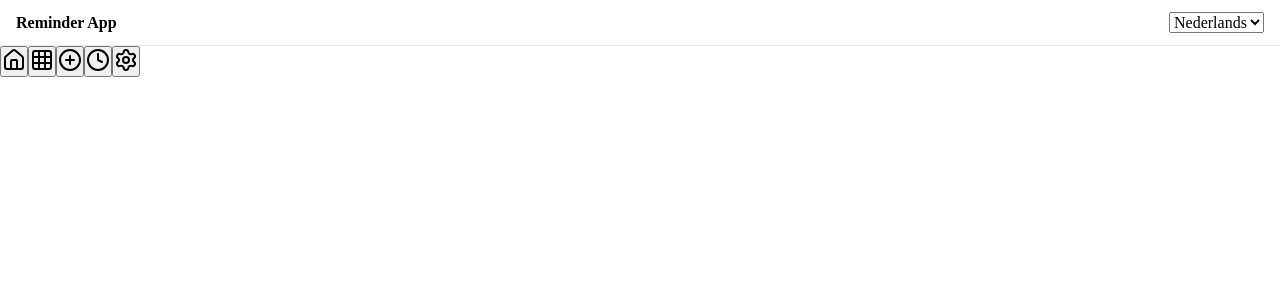
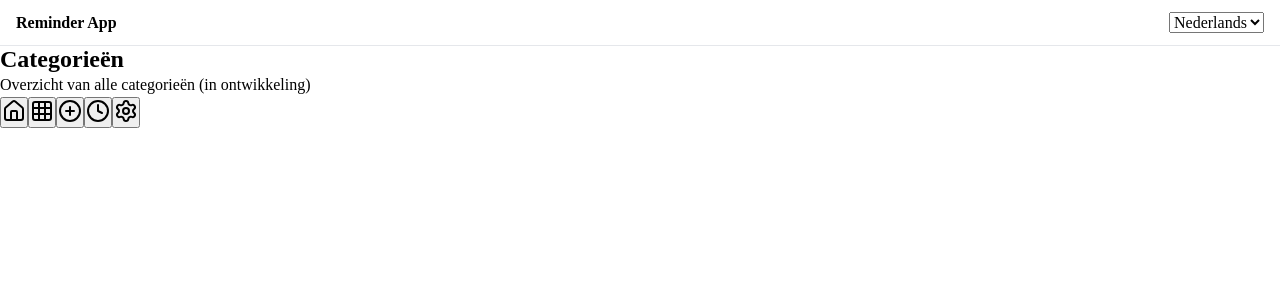
Before and after one commit to harrolds/temio, a React (Vite) app: page / in a window 1280 px wide. Both pictures are taken after a click on the button 42 px from the left and 79 px from the top of the page. Shown: the top 300 px of the page. Built offline with nearby package versions, Linux system fonts and the light colour scheme.

Commit message:
Update App.jsx

```diff
--- a/src/App.jsx
+++ b/src/App.jsx
@@ -10,7 +10,21 @@ import Overheid from "@/pages/Overheid";
 import Diversen from "@/pages/Diversen";
 import { migrateAll } from "@/utils/migrateStorage";
 
-// Sprint 2.3 — logica: gecontroleerde localStorage reset en migratie
+// tijdelijke placeholders voor nieuwe footer-routes
+function Categories() {
+  return <div className="rr-page"><h2>Categorieën</h2><p>Overzicht van alle categorieën (in ontwikkeling)</p></div>;
+}
+function Add() {
+  return <div className="rr-page"><h2>Nieuwe herinnering</h2><p>Formulier voor directe toevoeging (in ontwikkeling)</p></div>;
+}
+function Agenda() {
+  return <div className="rr-page"><h2>Agenda</h2><p>Weergave van geplande herinneringen (in ontwikkeling)</p></div>;
+}
+function Settings() {
+  return <div className="rr-page"><h2>Instellingen</h2><p>Profiel, thema en voorkeuren (in ontwikkeling)</p></div>;
+}
+
+// Sprint 2.3 – gecontroleerde localStorage reset en migratie
 try {
   const VERSION_KEY = "reminder-app-version";
   const CURRENT_VERSION = "v12-precision-pulse";
@@ -53,6 +67,12 @@ export default function App() {
           <Route path="/contracten" element={<Contracten />} />
           <Route path="/overheid" element={<Overheid />} />
           <Route path="/diversen" element={<Diversen />} />
+
+          {/* Nieuwe Precision & Pulse-footer routes */}
+          <Route path="/categories" element={<Categories />} />
+          <Route path="/add" element={<Add />} />
+          <Route path="/agenda" element={<Agenda />} />
+          <Route path="/settings" element={<Settings />} />
         </Routes>
       </Layout>
     </BrowserRouter>
```
